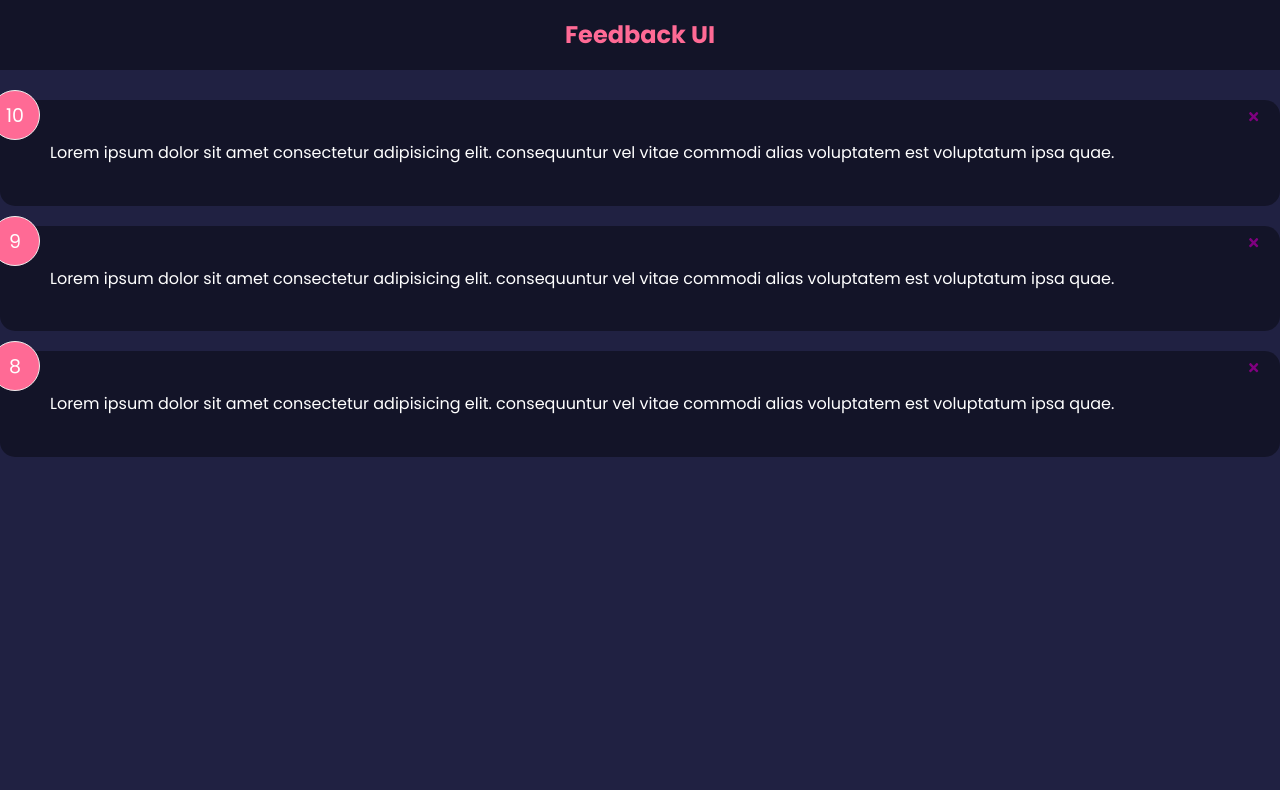
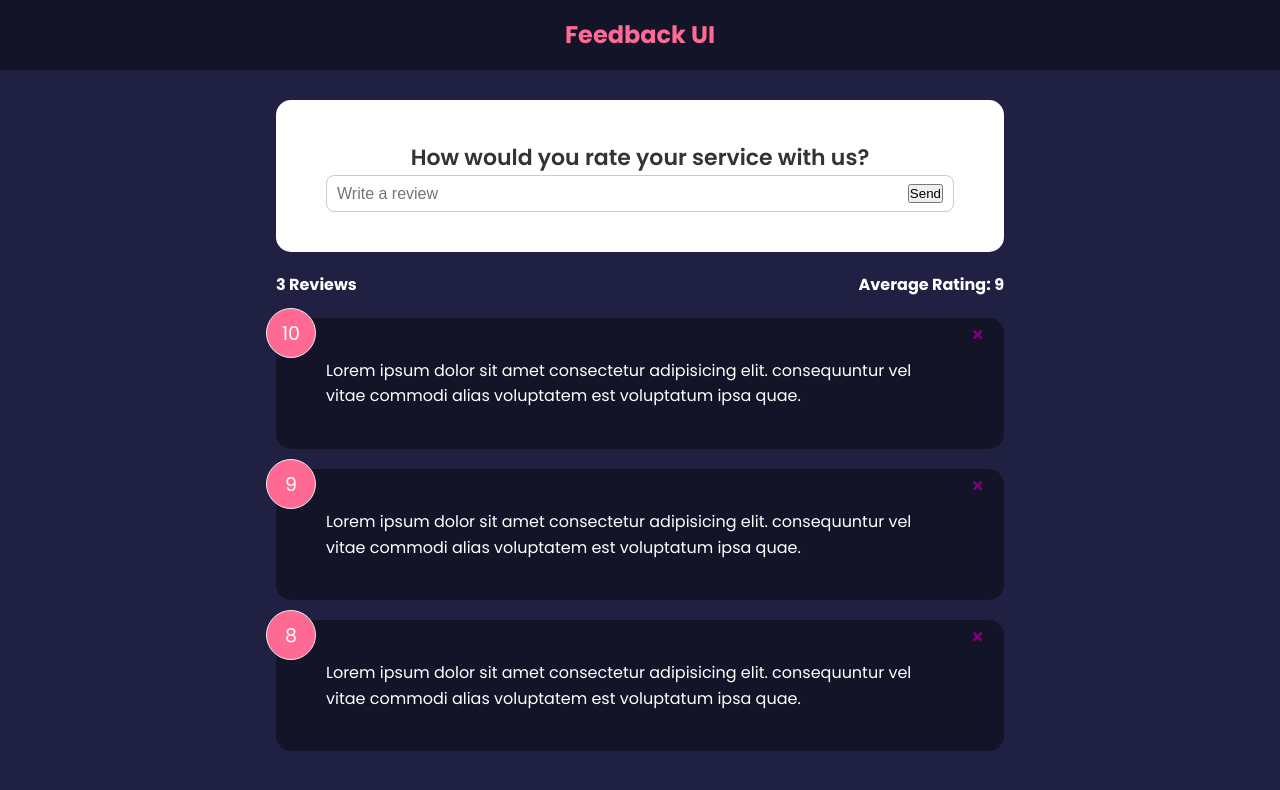
Before and after one commit to TakeADev/feedback-app, a React (Create React App) app: page / in a window 1280 px wide. Shown: the top 790 px of the page. Built offline with nearby package versions, Linux system fonts and the light colour scheme.

Commit message:
Create form for adding feedback

```diff
--- a/src/App.js
+++ b/src/App.js
@@ -3,6 +3,8 @@
 import FeedbackData from './data/FeedbackData'
 import Header from './components/Header'
 import FeedbackList from './components/FeedbackList'
+import FeedbackStats from './components/FeedbackStats'
+import FeedbackForm from './components/FeedbackForm'
 
 function App() {
   const [feedback, setFeedback] = useState(FeedbackData)
@@ -15,7 +17,11 @@
   return (
     <>
       <Header />
-      <FeedbackList feedback={feedback} handleDelete={deleteFeedback} />
+      <div className='container'>
+        <FeedbackForm />
+        <FeedbackStats feedback={feedback} />
+        <FeedbackList feedback={feedback} handleDelete={deleteFeedback} />
+      </div>
     </>
   )
 }
--- /dev/null
+++ b/src/components/FeedbackForm.jsx
@@ -0,0 +1,31 @@
+import React from 'react'
+import { useState } from 'react'
+import Card from './shared/Card'
+
+function FeedbackForm() {
+  const [text, setText] = useState('')
+
+  function handleTextChange(e) {
+    setText(e.target.value)
+  }
+
+  return (
+    <Card>
+      <form>
+        <h2>How would you rate your service with us?</h2>
+        {/* @todo - rating select component */}
+        <div className='input-group'>
+          <input
+            onChange={handleTextChange}
+            type='text'
+            placeholder='Write a review'
+            value={text}
+          />
+          <button type='submit'>Send</button>
+        </div>
+      </form>
+    </Card>
+  )
+}
+
+export default FeedbackForm
--- /dev/null
+++ b/src/components/FeedbackStats.jsx
@@ -0,0 +1,25 @@
+import React from 'react'
+import PropTypes from 'prop-types'
+
+function FeedbackStats({ feedback }) {
+  let ratingAverage =
+    Math.round(
+      feedback.reduce((acc, { rating }) => {
+        return acc + rating
+      }, 0)
+    ) / feedback.length
+
+  ratingAverage = ratingAverage.toFixed(1).replace(/[.,]0$/, '')
+  return (
+    <div className='feedback-stats'>
+      <h4>{feedback.length} Reviews</h4>
+      <h4>Average Rating: {isNaN(ratingAverage) ? 0 : ratingAverage}</h4>
+    </div>
+  )
+}
+
+FeedbackStats.propTypes = {
+  feedback: PropTypes.array.isRequired,
+}
+
+export default FeedbackStats
```
